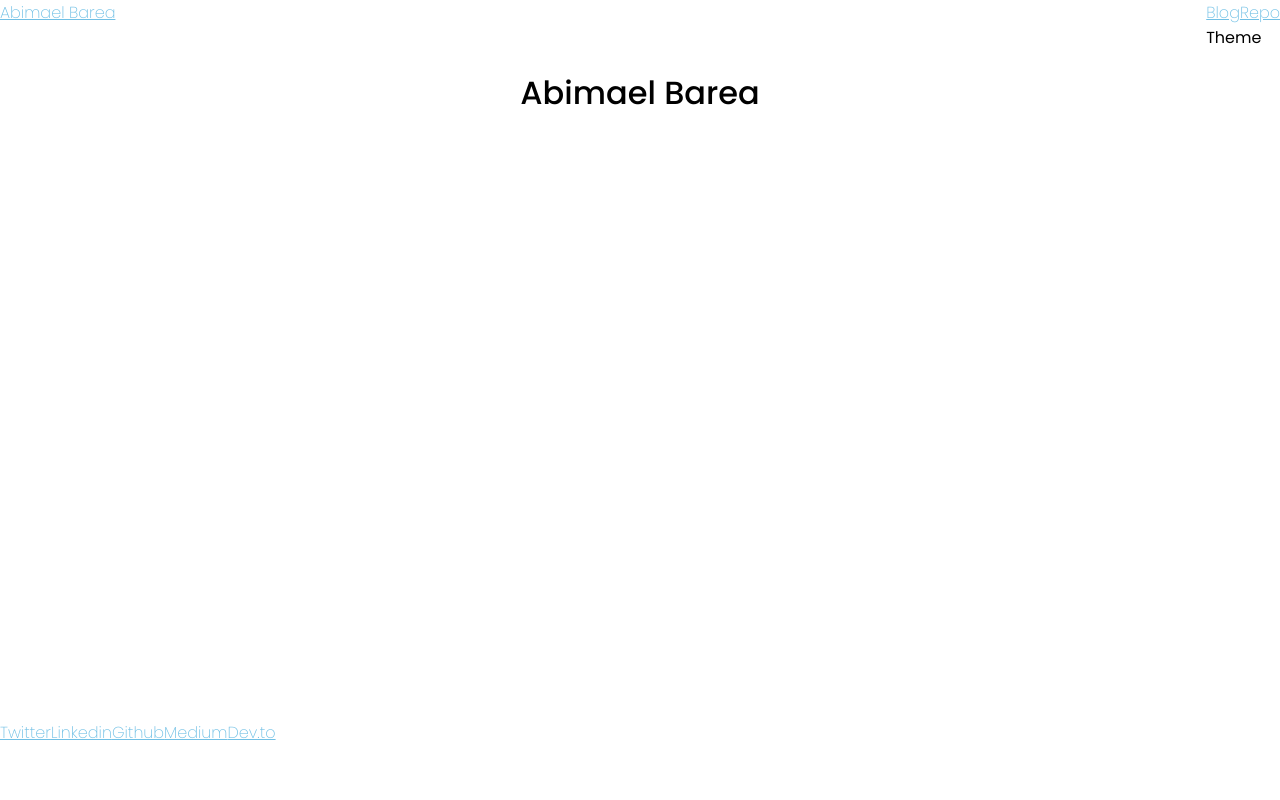
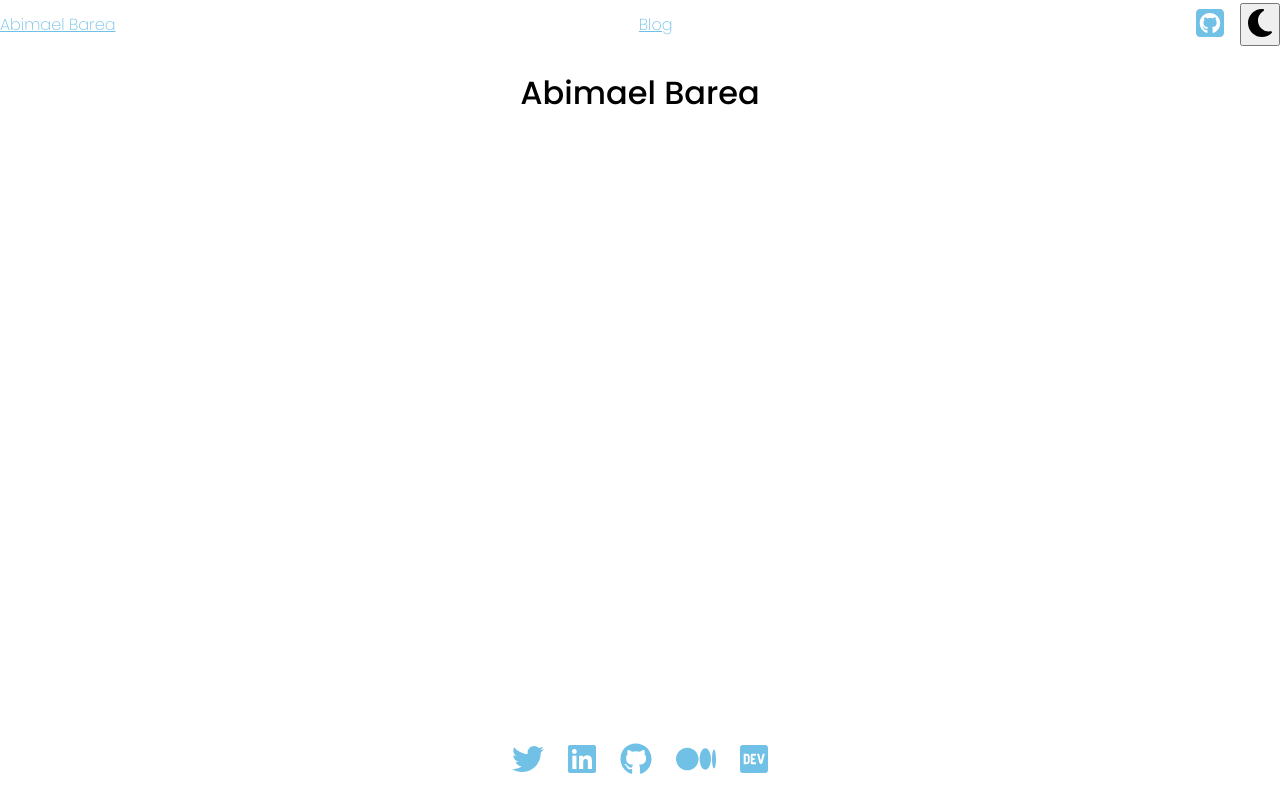
Before and after one commit to abimaelbarea/abimaelbarea.com, a Next.js app: page / in a window 1280 px wide. Built offline with nearby package versions, Linux system fonts and the light colour scheme.

Commit message:
feat(blog): style improvements

```diff
--- a/package.json
+++ b/package.json
@@ -9,6 +9,10 @@
     "lint": "next lint"
   },
   "dependencies": {
+    "@fortawesome/fontawesome-svg-core": "^1.3.0",
+    "@fortawesome/free-brands-svg-icons": "^6.0.0",
+    "@fortawesome/free-solid-svg-icons": "^6.0.0",
+    "@fortawesome/react-fontawesome": "^0.1.17",
     "next": "12.1.0",
     "next-mdx-remote": "^4.0.0",
     "react": "17.0.2",
--- a/pages/_app.tsx
+++ b/pages/_app.tsx
@@ -1,30 +1,55 @@
 /* eslint-disable react/jsx-no-target-blank */
 /* eslint-disable react/jsx-key */
 
+import {
+  faDev,
+  faGithub,
+  faGithubSquare,
+  faLinkedin,
+  faMedium,
+  faTwitter
+} from "@fortawesome/free-brands-svg-icons";
+import { faMoon, faSun } from "@fortawesome/free-solid-svg-icons";
+import { FontAwesomeIcon } from "@fortawesome/react-fontawesome";
 import type { AppProps } from "next/app";
 import Link from "next/link";
+import { useEffect, useState } from "react";
 import { QueryClient, QueryClientProvider } from "react-query";
 import { ReactQueryDevtools } from "react-query/devtools";
 import styles from "../styles/app.module.css";
 import "../styles/globals.css";
 import "../styles/theme.css";
 
-const Header = () => {
+type Theme = "light" | "dark";
+
+type HeaderProps = {
+  onThemeChange: (newTheme: Theme) => void;
+};
+
+const Header = ({ onThemeChange }: HeaderProps) => {
+  const [theme, setTheme] = useState(false);
+
+  useEffect(() => {
+    onThemeChange(theme ? "light" : "dark");
+  }, [theme]);
+
   return (
     <header className={styles.appHeader}>
+      <Link href="/">Abimael Barea</Link>
       <nav>
-        <Link href="/">Abimael Barea</Link>
-        <div className="app__header-menu">
         <Link href="/blog">Blog</Link>
+      </nav>
+      <div className={styles.appHeaderActions}>
         <a
           href="https://github.com/abimaelbarea/abimaelbarea.com"
           target="_blank"
         >
-            Repo
+          <FontAwesomeIcon icon={faGithubSquare} />
         </a>
-          <div>Theme</div>
+        <button onClick={() => setTheme(!theme)}>
+          <FontAwesomeIcon icon={theme ? faSun : faMoon} />
+        </button>
       </div>
-      </nav>
     </header>
   );
 };
@@ -32,21 +57,21 @@ const Header = () => {
 const Footer = () => {
   return (
     <footer className={styles.appFooter}>
-      <nav>
+      <nav className={styles.appFooterNav}>
         <a href="https://twitter.com/abimaelbarea" target="_blank">
-          Twitter
+          <FontAwesomeIcon icon={faTwitter} />
         </a>
         <a href="https://www.linkedin.com/in/abimaelbarea" target="_blank">
-          Linkedin
+          <FontAwesomeIcon icon={faLinkedin} />
         </a>
         <a href="https://github.com/abimaelbarea" target="_blank">
-          Github
+          <FontAwesomeIcon icon={faGithub} />
         </a>
         <a href="https://abimaelbarea.medium.com/" target="_blank">
-          Medium
+          <FontAwesomeIcon icon={faMedium} />
         </a>
         <a href="https://dev.to/abimaelbarea" target="_blank">
-          Dev.to
+          <FontAwesomeIcon icon={faDev} />
         </a>
       </nav>
     </footer>
@@ -56,10 +81,12 @@ const Footer = () => {
 const queryClient = new QueryClient();
 
 const MyApp = ({ Component, pageProps }: AppProps) => {
+  const [theme, setTheme] = useState<Theme>();
+
   return (
     <QueryClientProvider client={queryClient}>
-      <div className={styles.app}>
-        <Header />
+      <div className={`${styles.app} ${theme}`}>
+        <Header onThemeChange={(newTheme: Theme) => setTheme(newTheme)} />
         <main className={styles.appContent}>
           <Component {...pageProps} />
         </main>
--- a/public/content/blog/how-to-create-a-blog/index.mdx
+++ b/public/content/blog/how-to-create-a-blog/index.mdx
@@ -35,5 +35,6 @@ keywords:
 | 27/02/2022 | 19:40 - 21:00 | 1h 20 | Generate static pages based on an EP + install react-query + usage of react-query in blog retrieval |
 | 01/03/2022 | 20:00 - 21:35 | 1h 35 | Understand and usage of CSS modules + Setup structure for header/footer + Define blog CSS Grid |
 | 01/04/2022 | 21:30 - 23:20 | 1h 50 | CSS responsive - blog cards + article width and share component |
+| 01/05/2022 | 20:20 - 21:50 | 1h 30 | FontAwesome + Footer + Starting with Header + Starting with Themes |
 
 Total: 18h 15
--- a/styles/app.module.css
+++ b/styles/app.module.css
@@ -10,9 +10,26 @@
   top: 0;
   z-index: 1;
   background-color: var(--bg-color);
+
+  display: flex;
+  align-items: center;
+  justify-content: space-between;
 }
 
-.appHeader nav,
+.appHeaderActions{
+  display: flex;
+  align-items: center;
+  gap: 1em;
+}
+
+.appHeaderActions > * {
+  font-size: 2em;
+}
+
+.appHeaderActions a:hover {
+  color: white;
+}
+
 .appFooter {
   display: flex;
   justify-content: space-between;
@@ -32,6 +49,22 @@
   width: inherit;
 }
 
+.appFooterNav {
+  width: 100%;
+  display: flex;
+  justify-content: center;
+  align-items: center;
+  gap: 1.5em;
+}
+
+.appFooterNav > a {
+  font-size: 2em;
+}
+
+.appFooterNav a:hover {
+  color: white;
+}
+
 @media only screen and (max-width: 1200px) {
   .appContent {
     padding-right: 9%;
```
Also changed, not shown: 1 other file (tests, documents, lock files or other folders). Lines whose indentation alone changed are shown as unchanged.
